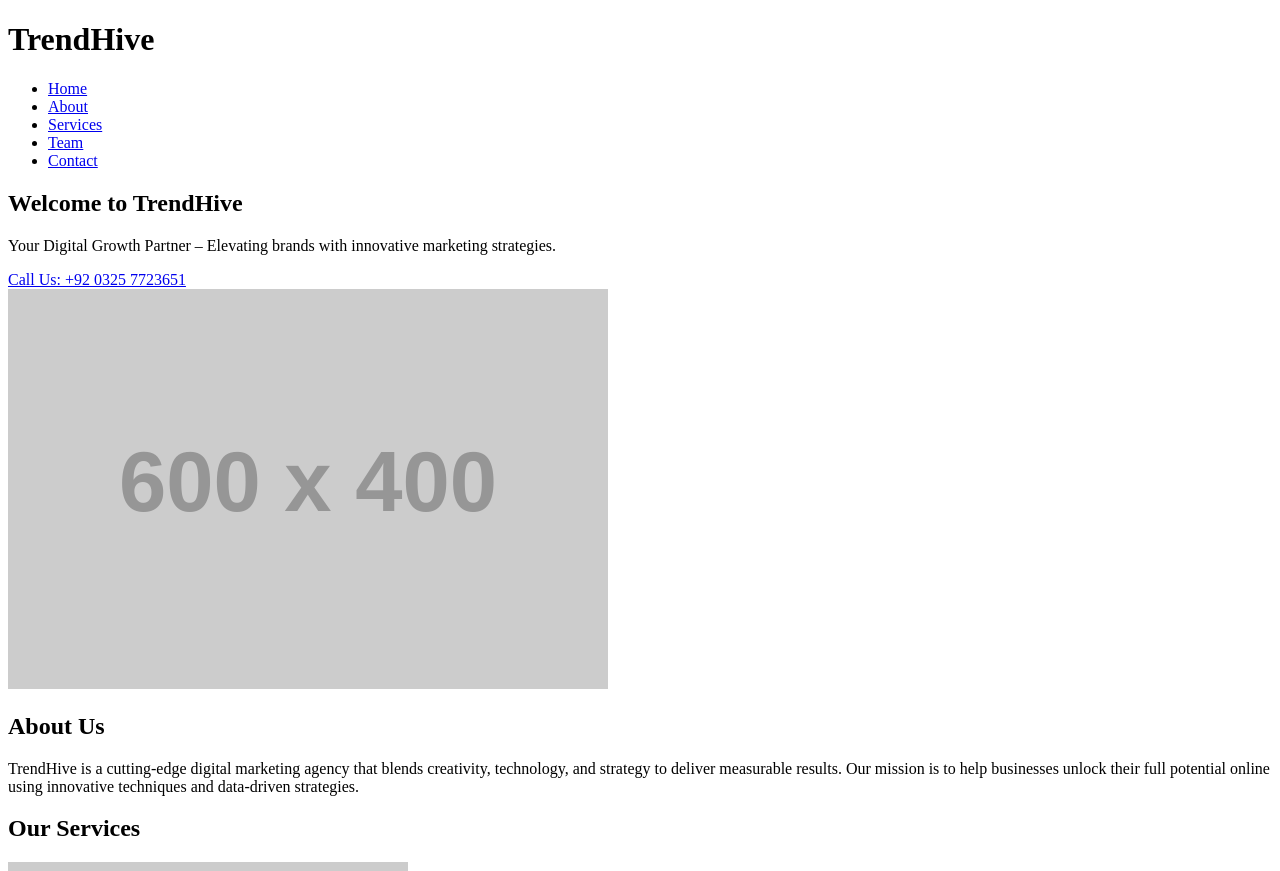
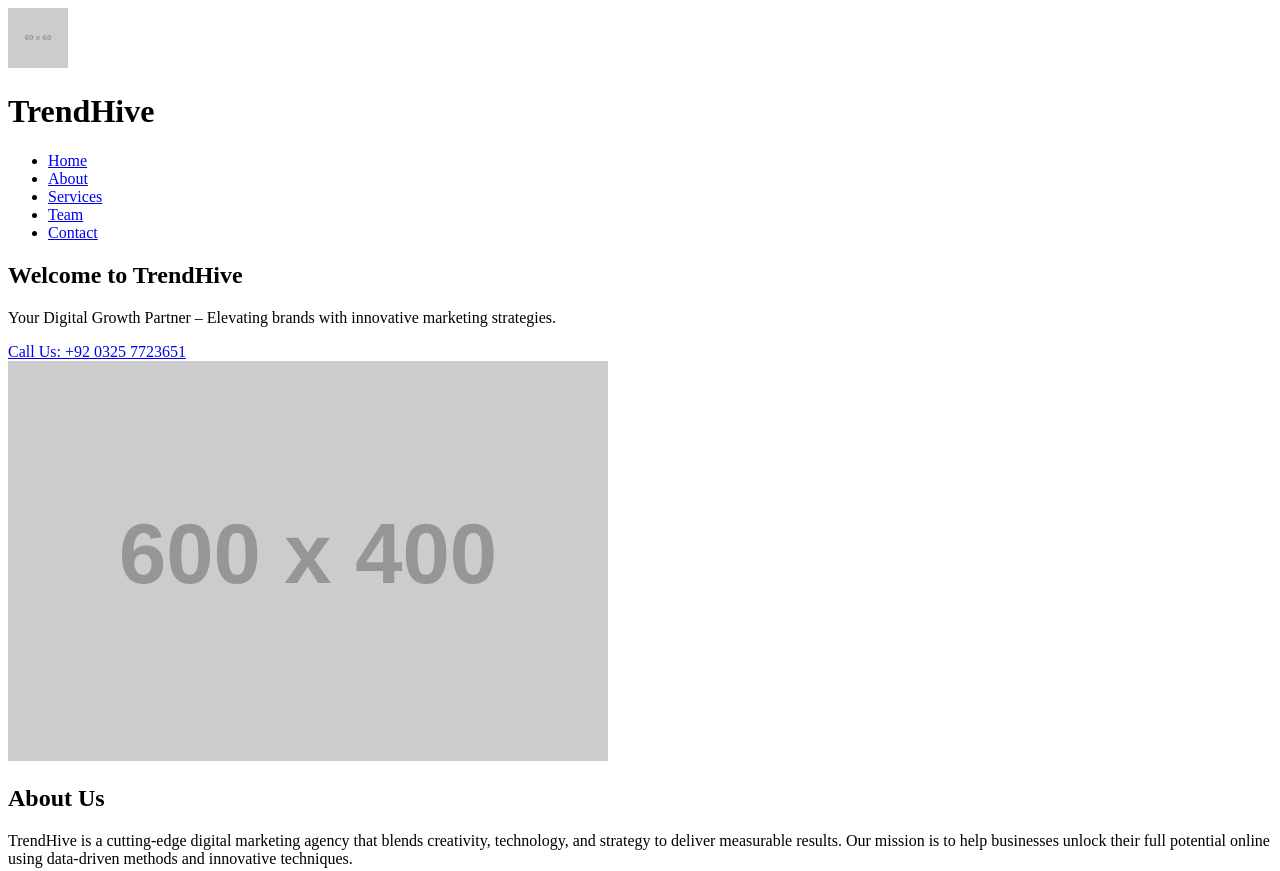
Before and after one commit to haseeb414/Trendhive, a plain HTML site: page index.html in a window 1280 px wide. Shown: the top 871 px of the page. Drawn offline with Linux system fonts and the light colour scheme; placeholder pictures from the web are drawn by us.

Commit message:
Update index.html

```diff
--- a/index.html
+++ b/index.html
@@ -2,16 +2,18 @@
 <html lang="en">
 <head>
   <meta charset="UTF-8" />
-  <meta name="viewport" content="width=device-width, initial-scale=1.0" />
+  <meta name="viewport" content="width=device-width, initial-scale=1.0"/>
   <title>TrendHive - Your Digital Growth Partner</title>
-  <link rel="stylesheet" href="styles.css" />
+  <link rel="stylesheet" href="styles.css"/>
   <link href="https://fonts.googleapis.com/css?family=Open+Sans:400,600,700&display=swap" rel="stylesheet">
 </head>
 <body>
   <!-- Header and Navigation -->
   <header>
     <div class="container header-container">
-      <h1 class="logo">TrendHive</h1>
+      <!-- Replace this img src with your actual logo file -->
+      <img class="logo-img" src="https://via.placeholder.com/60x60" alt="TrendHive Logo">
+      <h1 class="logo-text">TrendHive</h1>
       <nav>
         <ul>
           <li><a href="#hero">Home</a></li>
@@ -37,12 +39,16 @@
   <section id="about" class="section">
     <div class="container about-container">
       <div class="about-image">
+        <!-- Replace with your own image or remove if not needed -->
         <img src="https://via.placeholder.com/600x400" alt="About TrendHive" />
       </div>
       <div class="about-content">
         <h2>About Us</h2>
         <p>
-          TrendHive is a cutting-edge digital marketing agency that blends creativity, technology, and strategy to deliver measurable results. Our mission is to help businesses unlock their full potential online using innovative techniques and data-driven strategies.
+          TrendHive is a cutting-edge digital marketing agency that blends creativity,
+          technology, and strategy to deliver measurable results. Our mission is to help
+          businesses unlock their full potential online using data-driven methods and
+          innovative techniques.
         </p>
       </div>
     </div>
```
